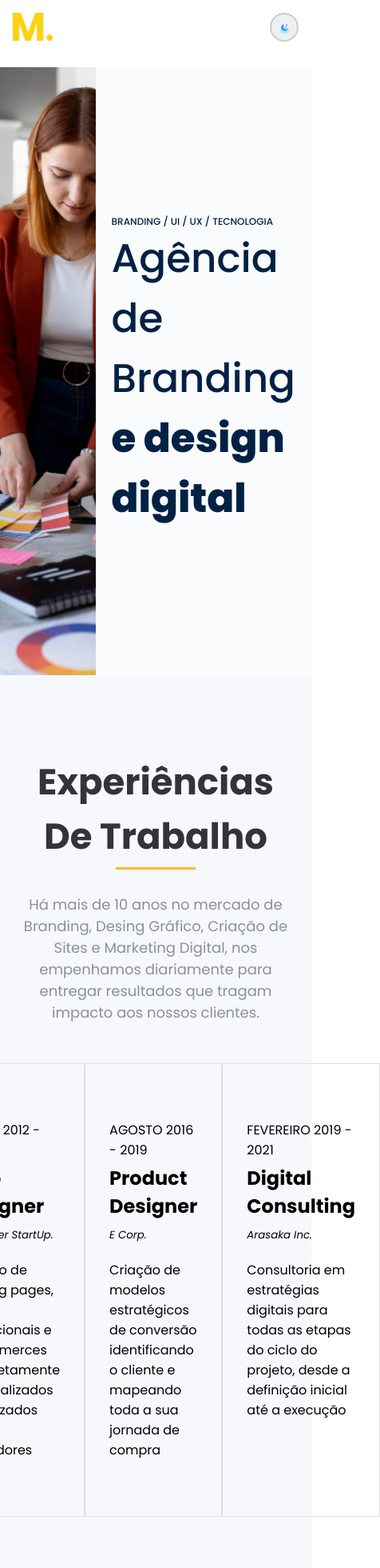
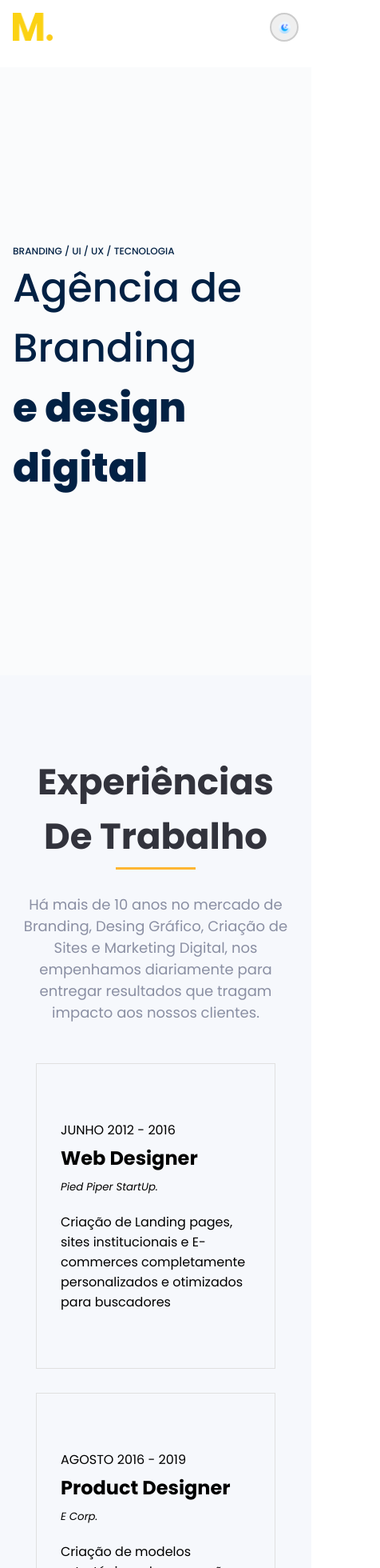
Before and after one commit to Mari-codes/digital-design, a React (Vite) app: page / in a window 390 px wide. Shown: the top 1960 px of the page at 80% size, 476 px wide, since content can reach past the window. Built offline with nearby package versions, Linux system fonts and the light colour scheme.

Commit message:
feat(responsive): add responsive styles to all components

```diff
--- a/src/components/BannerSection/BannerSection.module.scss
+++ b/src/components/BannerSection/BannerSection.module.scss
@@ -47,3 +47,16 @@
 
     }
 }
+
+@media (max-width: 768px) {
+    .banner {
+        &__image {
+            display: none;
+        }
+
+        &__content {
+            flex: 1 1 100%;
+            padding: $padding-md;
+        }
+    }
+}
--- a/src/components/Footer/Footer.module.scss
+++ b/src/components/Footer/Footer.module.scss
@@ -62,3 +62,19 @@
         }
     }
 }
+
+@media (max-width: 425px) {
+    .footer {
+
+        &__top,
+        &__bottom {
+            padding-left: $padding-md;
+            padding-right: $padding-md;
+        }
+
+        &__text {
+            padding-left: $padding-md;
+            padding-right: $padding-md;
+        }
+    }
+}
--- a/src/components/WorkExperienceSection/WorkExperienceSection.module.scss
+++ b/src/components/WorkExperienceSection/WorkExperienceSection.module.scss
@@ -42,3 +42,13 @@
         margin-top: $gap-xl;
     }
 }
+
+@media (max-width: 768px) {
+    .work-experience {
+        &__cards {
+            flex-direction: column;
+            gap: $gap-lg;
+            align-items: center;
+        }
+    }
+}
```
